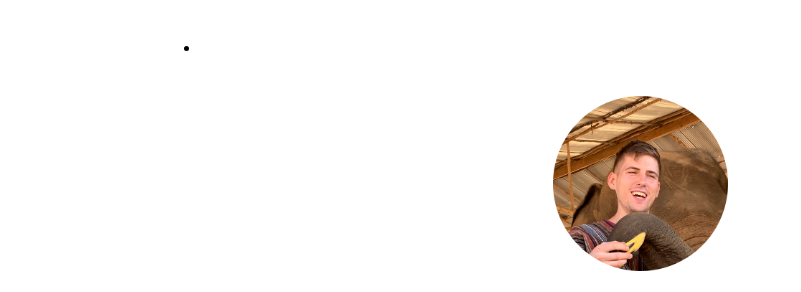
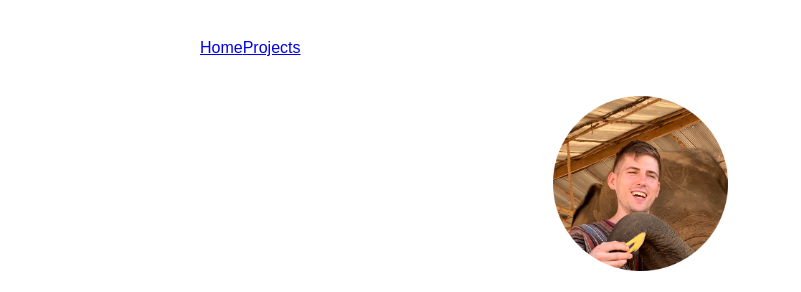
Before and after one commit to kdelalic/karlodelalic.com-gatsby, a Gatsby site: page / in a window 1280 px wide. Shown: the top 292 px of the page, without its empty margins (0-801 px from the left). Built offline with nearby package versions, Linux system fonts and the light colour scheme; Gatsby itself is replaced by a stand-in of ours.

Commit message:
Dynamically load menu links

```diff
--- a/gatsby-config.js
+++ b/gatsby-config.js
@@ -19,7 +19,14 @@ module.exports = {
           path: `${__dirname}/src/assets/markdown-pages`,
           name: "markdown-pages",
         },
-      },
+    },
+    {
+        resolve: `gatsby-source-filesystem`,
+        options: {
+          path: `${__dirname}/src/pages`,
+          name: "pages",
+        },
+    },
     `gatsby-transformer-sharp`,
     `gatsby-plugin-sharp`,
     {
--- a/src/components/header.js
+++ b/src/components/header.js
@@ -1,7 +1,21 @@
-import { Link } from "gatsby"
+import { graphql, Link, StaticQuery } from "gatsby"
 import React from "react"
 
 const Header = () => (
+    <StaticQuery
+        query={graphql`
+            query PageInfoQuery{
+                allFile(filter: { sourceInstanceName: { eq: "pages" } }) {
+                    edges {
+                        node {
+                            name
+                            id
+                        }
+                    }
+                }
+            }
+        `}
+        render={data => (
             <header>
                 <div
                 style={{
@@ -10,24 +24,34 @@ const Header = () => (
                     padding: `1.45rem 1.0875rem`,
                 }}
                 >
-      <ul>
-        <li>
-            <Link
-                to="/"
-                style={{
-                color: `white`,
-                textDecoration: `none`,
-                }}
-            >
-            test
-            </Link>
+                <ul style={{ display: 'flex', flex: 1, listStyle: 'none' }}>
+                    {data.allFile.edges
+                        .filter(edge => {
+                            return edge.node.name !== "404"
+                        })
+                        .map(edge => {
+                            let link = "/";
+                            let name = "Home"
+                            if (edge.node.name !== "index") {
+                                link += edge.node.name;
+                                name = edge.node.name.charAt(0).toUpperCase() + edge.node.name.slice(1);
+                            }
+
+                            return (
+                                <li key={edge.node.id}>
+                                    <Link to={link}>{name}</Link>
                                 </li>
+                            )
+                        }
+                    )}
                 </ul>
                 <h1 style={{ margin: 0 }}>
 
                 </h1>
                 </div>
             </header>
+        )}
+    />
 )
 
 export default Header
--- a/src/components/layout.js
+++ b/src/components/layout.js
@@ -12,7 +12,7 @@ import Footer from "./footer"
 import "./layout.scss"
 
 const Layout = ({ children }) => (
-    <>
+    <React.Fragment>
         <Header/>
         <div
             className="content"
@@ -20,7 +20,7 @@ const Layout = ({ children }) => (
             <main>{children}</main>
         </div>
         <Footer/>
-    </>
+    </React.Fragment>
 )
 
 
```
Lines whose indentation alone changed are shown as unchanged.
